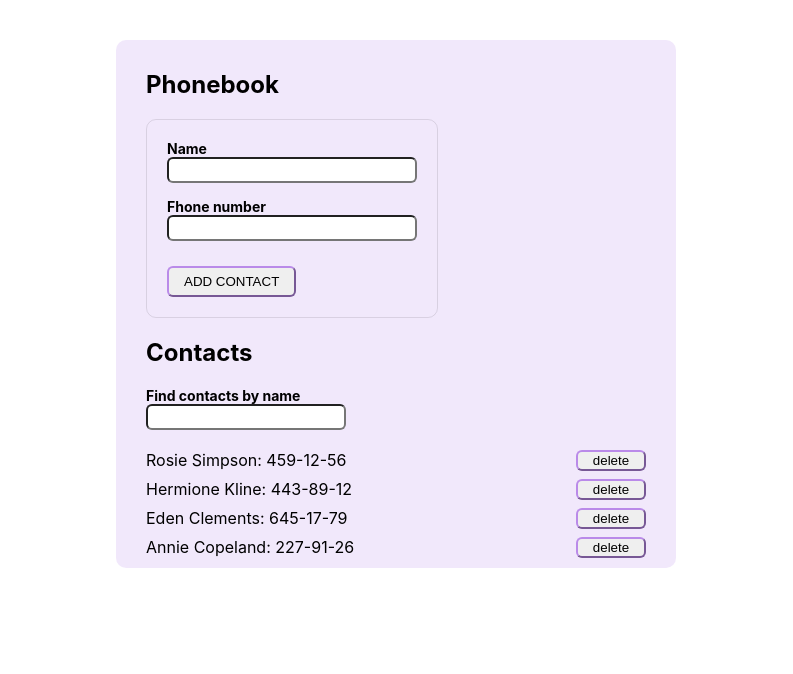
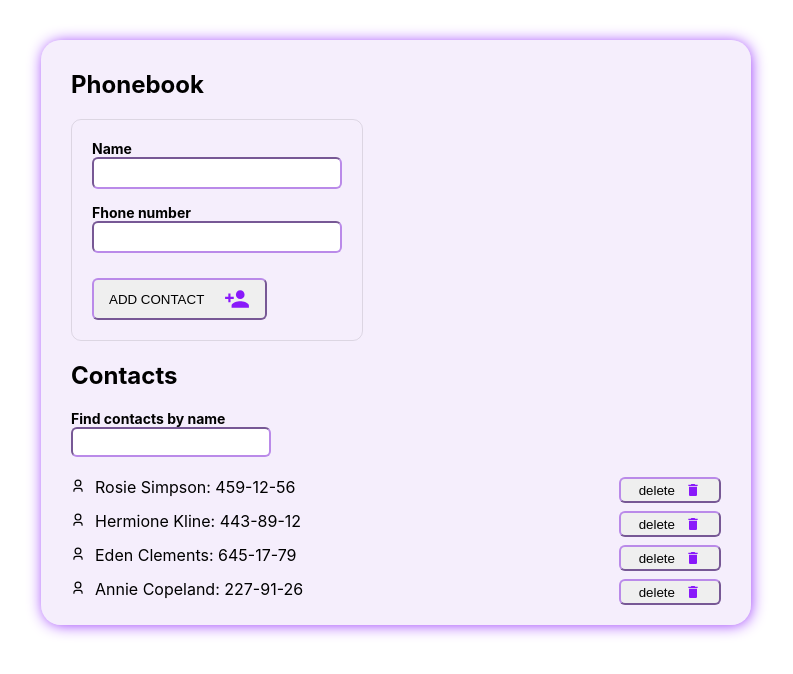
Before and after one commit to Yulia82/goit-react-hw-02-phonebook, a React app: page / in a window 1280 px wide. Shown: the whole page, without its empty margins (244-1037 px from the left). Built offline with nearby package versions, Linux system fonts and the light colour scheme.

Commit message:
откорректировала метод удаления контакта, стили, добавила иконки

```diff
--- a/package.json
+++ b/package.json
@@ -13,6 +13,7 @@
     "prop-types": "^15.7.2",
     "react": "^17.0.2",
     "react-dom": "^17.0.2",
+    "react-icons": "^4.2.0",
     "react-scripts": "4.0.3",
     "uuid": "^8.3.2",
     "web-vitals": "^1.1.2"
--- a/src/components/App/App.js
+++ b/src/components/App/App.js
@@ -33,11 +33,8 @@ class App extends Component {
       number,
     };
 
-    const newElement = [];
-    newElement.push(newContact);
-
     this.setState((prevState) => ({
-      contacts: [...prevState.contacts, ...newElement],
+      contacts: [...prevState.contacts, newContact],
     }));
   };
 
@@ -49,20 +46,18 @@ class App extends Component {
 
   FilterContacts = () => {
     const { contacts, filter } = this.state;
+    const filterLowerCase = filter.toLowerCase();
+
     const contactsFilter = contacts.filter((contact) =>
-      contact.name.toLowerCase().includes(filter.toLowerCase())
+      contact.name.toLowerCase().includes(filterLowerCase)
     );
 
     return contactsFilter;
   };
 
-  onDeleteContact = (evt) => {
-    // console.log("Id", evt.target.name);
-
+  onDeleteContact = (id) => {
     this.setState((prevState) => ({
-      contacts: prevState.contacts.filter(
-        (contact) => contact.id !== evt.target.name
-      ),
+      contacts: prevState.contacts.filter((contact) => contact.id !== id),
     }));
   };
 
--- a/src/components/Contacts/ContactsList.js
+++ b/src/components/Contacts/ContactsList.js
@@ -1,14 +1,20 @@
 import PropTypes from "prop-types";
 import { ItemContact, BtnDelete } from "./ContactsList.styles";
+import { MdDelete } from "react-icons/md";
+import { RiUser3Line } from "react-icons/ri";
 
 const ContactsList = ({ contactList, onDelete }) => {
   return (
     <ul>
       {contactList.map((contact) => (
         <ItemContact key={contact.id}>
-          {contact.name}: {contact.number}
-          <BtnDelete type="button" name={contact.id} onClick={onDelete}>
+          <div>
+            <RiUser3Line size={14} style={{ marginRight: 10 }} />
+            {contact.name}: {contact.number}
+          </div>
+          <BtnDelete type="submit" onClick={() => onDelete(contact.id)}>
             delete
+            <MdDelete size={16} color="#8919FA" style={{ marginLeft: 10 }} />
           </BtnDelete>
         </ItemContact>
       ))}
--- a/src/components/Contacts/ContactsList.styles.js
+++ b/src/components/Contacts/ContactsList.styles.js
@@ -3,18 +3,25 @@ import styled from "@emotion/styled";
 export const ItemContact = styled.li`
   display: flex;
   justify-content: space-between;
-  margin-top: 8px;
+
+  &:not(:last-child) {
+    margin-bottom: 8px;
+  }
 `;
 
 export const BtnDelete = styled.button`
-  min-width: 70px;
-  border-color: #ba8ae9;
+  display: flex;
+  align-items: center;
+  min-width: 80px;
+  padding: 3px 18px;
+
+  border-color: var(--second-color);
   border-radius: 6px;
 
   &:hover,
   &:focus {
-    background-color: #ba8ae9;
-    color: #ffffff;
+    background-color: var(--second-color);
+    color: var(--invers-color);
     cursor: pointer;
   }
 `;
--- a/src/components/Filter/Filter.styles.js
+++ b/src/components/Filter/Filter.styles.js
@@ -13,12 +13,13 @@ export const FilterLabel = styled.label`
 
 export const FilterInput = styled.input`
   border-radius: 6px;
-  height: 20px;
+  height: 24px;
+  border-color: var(--second-color);
 
   &:hover,
   &:focus {
     cursor: pointer;
     outline: none;
-    border-color: #ba8ae9;
+    border-color: var(--main-color);
   }
 `;
--- a/src/components/Form/Form.js
+++ b/src/components/Form/Form.js
@@ -1,6 +1,7 @@
 import { Component } from "react";
 import PropTypes from "prop-types";
 import { FormLabel, FormInput, FormStyle, BtnSubmit } from "./Form.styles";
+import { MdPersonAdd } from "react-icons/md";
 
 class Form extends Component {
   state = {
@@ -56,7 +57,10 @@ class Form extends Component {
           />
         </FormLabel>
 
-        <BtnSubmit type="submit">ADD CONTACT</BtnSubmit>
+        <BtnSubmit type="submit">
+          ADD CONTACT{" "}
+          <MdPersonAdd size={26} color="#8919FA" style={{ marginLeft: 20 }} />
+        </BtnSubmit>
       </FormStyle>
     );
   }
--- a/src/components/Form/Form.styles.js
+++ b/src/components/Form/Form.styles.js
@@ -12,13 +12,14 @@ export const FormLabel = styled.label`
 
 export const FormInput = styled.input`
   border-radius: 6px;
-  height: 20px;
+  height: 26px;
+  border-color: var(--second-color);
 
   &:hover,
   &:focus {
     cursor: pointer;
     outline: none;
-    border-color: #ba8ae9;
+    border-color: var(--main-color);
   }
 `;
 
@@ -34,18 +35,20 @@ export const FormStyle = styled.form`
 `;
 
 export const BtnSubmit = styled.button`
+  display: flex;
+  align-items: center;
   min-width: 100px;
   padding: 6px 15px;
   margin-top: 10px;
   margin-right: auto;
 
-  border-color: #ba8ae9;
+  border-color: var(--second-color);
   border-radius: 6px;
 
   &:hover,
   &:focus {
-    background-color: #ba8ae9;
-    color: #ffffff;
+    background-color: var(--second-color);
+    color: var(--invers-color);
     cursor: pointer;
   }
 `;
--- a/src/components/Wrapper/Wrapper.styles.js
+++ b/src/components/Wrapper/Wrapper.styles.js
@@ -1,10 +1,12 @@
 import styled from "@emotion/styled";
 
 export const Wrapper = styled.div`
-  width: 500px;
+  width: 650px;
   margin-left: auto;
   margin-right: auto;
-  padding: 10px 30px;
-  background-color: rgba(221, 198, 244, 0.4);
-  border-radius: 10px;
+  padding: 10px 30px 20px;
+
+  background-color: var(--bg-color);
+  border-radius: 20px;
+  box-shadow: 1px 1px 16px -2px var(--main-color);
 `;
--- a/src/index.css
+++ b/src/index.css
@@ -1,3 +1,10 @@
+:root {
+  --main-color: #8919fa;
+  --second-color: #ba8ae9;
+  --invers-color: #ffffff;
+  --bg-color: rgba(221, 198, 244, 0.3);
+}
+
 body {
   margin: 0;
   padding: 40px 20px;
```
Also changed, not shown: 1 other file.
